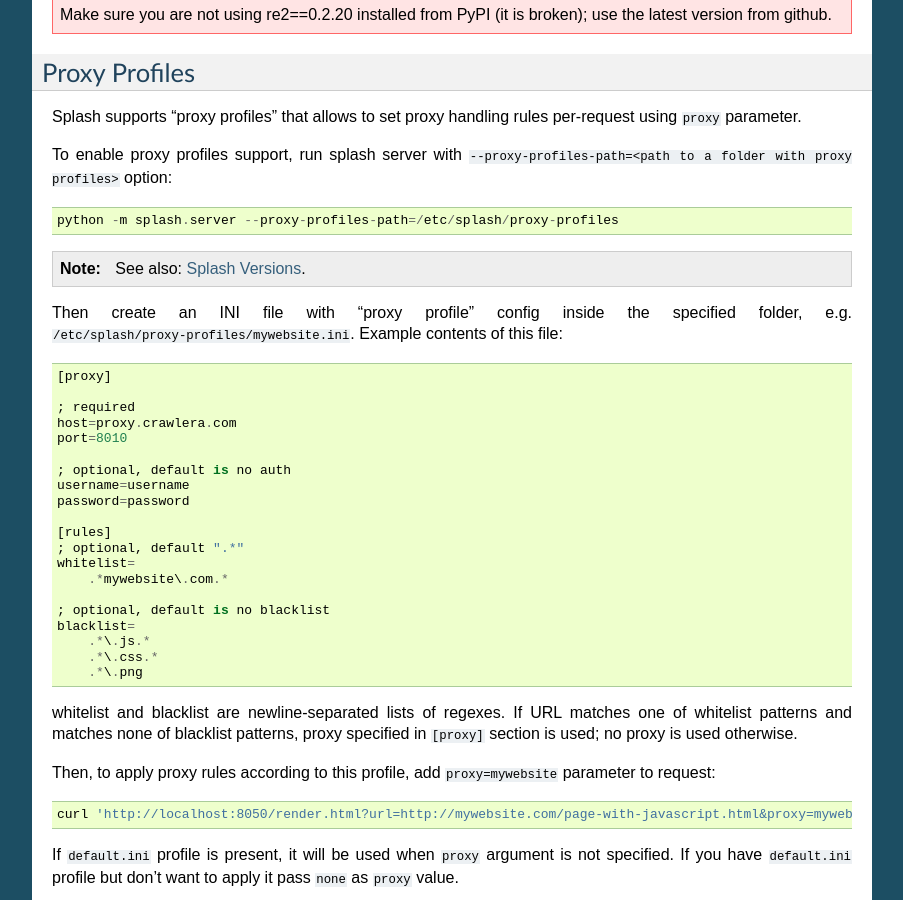
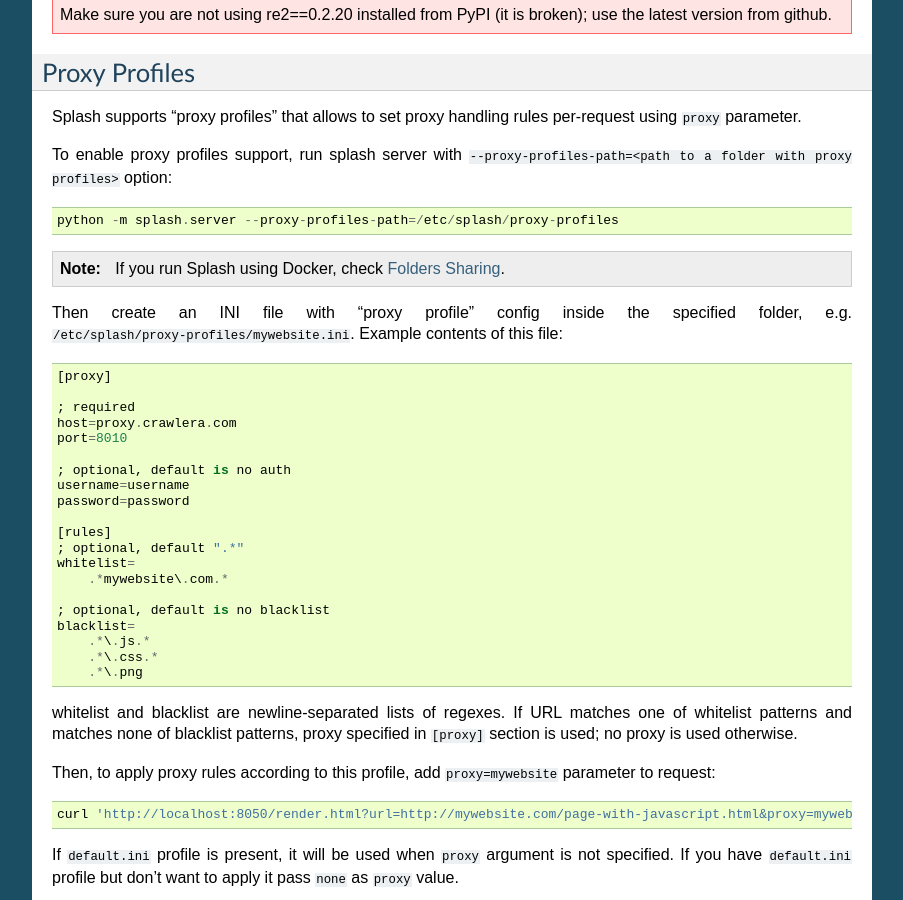
Before and after one commit to scrapinghub/splash, a Sphinx documentation site: the page built from docs/api.rst, in a window 1280 px wide and 900 px high, scrolled down 9179 px. Shown: the whole window, without its empty margins (198-1101 px from the left). Built offline with Sphinx 7.4.7, drawn with Linux system fonts in a browser that asks for light colours.

Commit message:
DOC fix a reference

```diff
--- a/docs/api.rst
+++ b/docs/api.rst
@@ -645,7 +645,7 @@ To enable proxy profiles support, run splash server with
 
 .. note::
 
-    See also: :ref:`splash and docker`.
+    If you run Splash using Docker, check :ref:`docker-folder-sharing`.
 
 Then create an INI file with "proxy profile" config inside the
 specified folder, e.g. ``/etc/splash/proxy-profiles/mywebsite.ini``.
```
